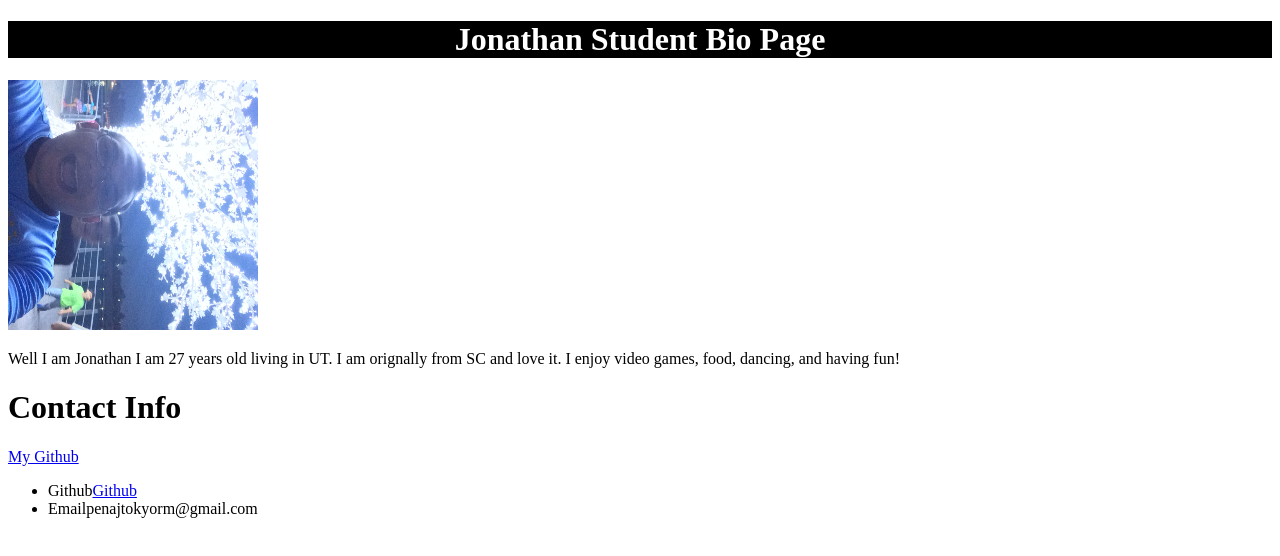
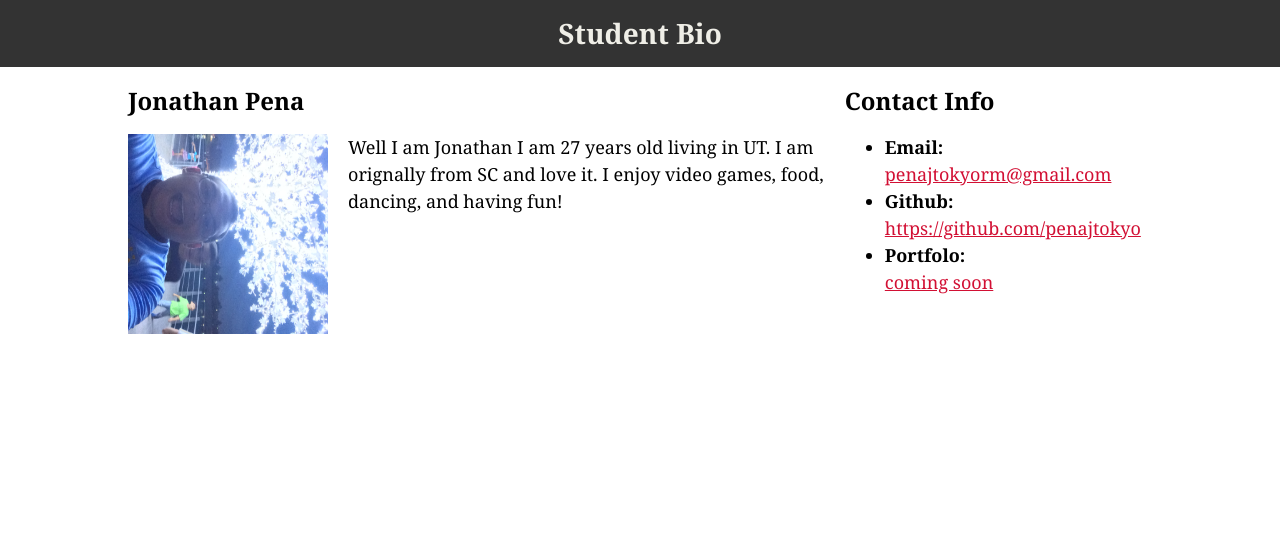
Before and after one commit to penajtokyo/Day2classactivity, a plain HTML site: page index.html in a window 1280 px wide. Drawn offline with Linux system fonts and the light colour scheme.

Commit message:
finished files

```diff
--- a/index.html
+++ b/index.html
@@ -1,33 +1,51 @@
 <!DOCTYPE HTML>
 
  <head>
-
-    <title>Jonathan Bios</title>
 
     <link rel="stylesheet" type="text/css"href="style.css">
 
 
 <body>
+    <header>
 
-    <h1 class="customH">Jonathan Student Bio Page</h1>
+        <h1>Student Bio</h1>
 
-    <img class="resizeImg" src="./myself.JPG" alt="This is me">
+    </header>
 
-    <p class=".text">Well I am Jonathan I am 27 years old living in UT.
-        I am orignally from SC and love it. I enjoy video games, food, dancing, and having fun!</p>
+<div class="container">
 
-    <h1>Contact Info</h1>
+        <section id="main-bio">
 
-    <a href="https://github.com/penajtokyo">My Github</a>
+    <h2>Jonathan Pena</h2>
+
+    <img class="myselfP" src="./myself.JPG" alt="This is me"
+    id="bio-image">
+
+    <p>
+        Well I am Jonathan I am 27 years old living in UT.
+        I am orignally from SC and love it. I enjoy video games, food, dancing, and having fun!
+
+    </p>
+    </section>
+
+    <section id="contact-info">
+
+    <h2>Contact Info</h2>
 
     <ul>
-        <li>Github<a href="https://github.com/penajtokyo">Github</a></li>
-        <li>Emailpenajtokyorm@gmail.com</li>
+        <li><strong>Email:</strong>
+            <a href="#">penajtokyorm@gmail.com</a></li>
+
+        <li><strong>Github:</strong>
+            <a href="#">https://github.com/penajtokyo</a>
+        </li>
+
+        <li><strong>Portfolo:</strong></li>
+        <a href="#">coming soon</a>
+
     </ul>
-
-
+    </section>
+</div>
 
 </body>
-
-
  </head>
--- a/style.css
+++ b/style.css
@@ -1,20 +1,58 @@
 body{
 background-color: white#efeee7;
+margin: 0;
+padding: 0;
+font-family: Georgia, 'Times New Roman', Times, serif;
+font-size: 18px;
+line-height: 150%;
+}
+
+h1{
+    color:#efeee7;
+    background-color: #333333;
+    margin: 0;
+    text-align: center;
+    padding-top:20px;
+    padding-bottom: 20px;
+    font-size: 28px;
+}
+
+h2 {
+    font-size: 24px;
+}
+
+a{
+    color:#d21034;
+}
+
+.container {
+    width:1024px;
+    margin: 0 auto;
+}
+
+.myselfP{
+    transform: rotate(90deg);
+    height: 200px;
+    width: 200px;
+}
+
+#main-bio,
+#contact-info,
+#bio-image {
+    float: left;
 
 }
 
-.customH{text-align: center;
-background-color: black;
-color: white;
+#main-bio {
+    width: 70%;
 }
 
-.resizeImg{
-height:250px;
-width: 250px;
-transform: rotate(90deg);
+#contact-info {
+    width: 30%;
 }
 
-.wrappingText{
-    margin-left: 50px;
-
+#bio-image {
+    margin-right: 20px;
+    width: 200px;
+    height: 200px;
 }
```
